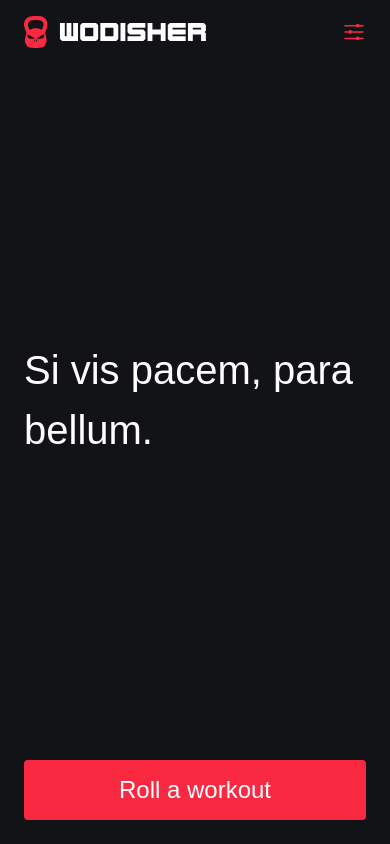
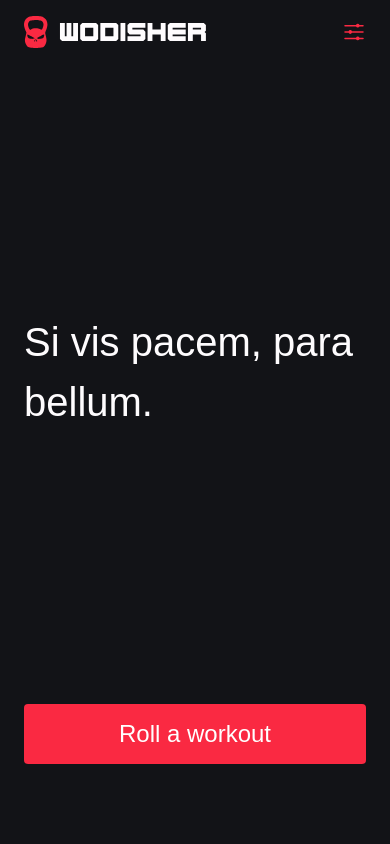
Before and after one commit to pierreburton91/wodisher, a Vue app: page / in a window 390 px wide. Built offline with nearby package versions, Linux system fonts and the light colour scheme; a web font is replaced by a local one.

Commit message:
add analytics

```diff
--- a/public/index.html
+++ b/public/index.html
@@ -22,6 +22,13 @@
     <meta name="twitter:title" content="Wodisher">
     <meta name="twitter:description" content="Wodisher lets you define a 'finisher'/'punisher' at the push of a button">
     <meta name="twitter:image" content="/img/open-graph.png">
+    <script async src="https://www.googletagmanager.com/gtag/js?id=UA-156584606-1"></script>
+    <script>
+      window.dataLayer = window.dataLayer || [];
+      function gtag(){dataLayer.push(arguments);}
+      gtag('js', new Date());
+      gtag('config', 'UA-156584606-1');
+    </script>
   </head>
   <body>
     <noscript>
--- a/src/App.vue
+++ b/src/App.vue
@@ -170,11 +170,22 @@ export default {
 <style lang="scss">
 @import "@/shared/sass/_variables";
 
+:root {
+  user-select: none;
+}
+
 .app {
   height: 100vh;
   display: flex;
   flex-flow: column nowrap;
   justify-content: space-between;
+}
+@media screen and (max-width: 1023px) and (display-mode: browser) and (orientation: portrait) {
+  @supports (-webkit-appearance: none) {
+    .app {
+      height: calc(100vh - 56px);
+    }
+  }
 }
 
 .section {
```
Also changed, not shown: 8 other files (tests, documents, lock files or other folders).
